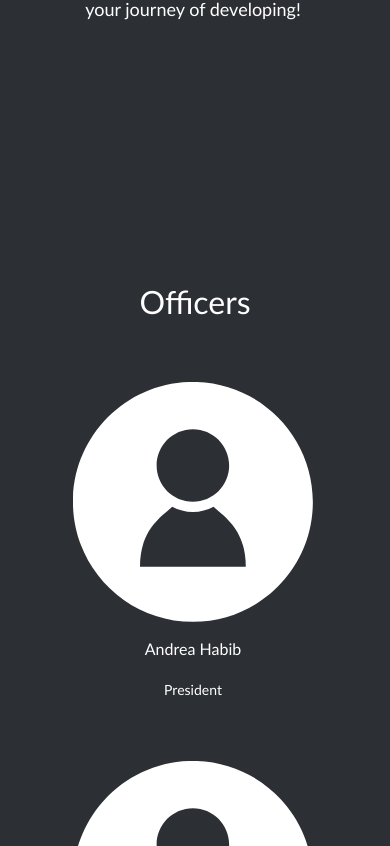
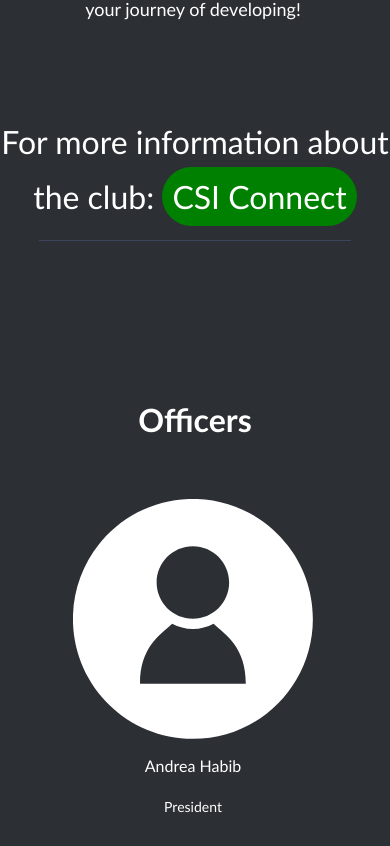
Before and after one commit to AndreaHabib/club_hackathon, a React (Create React App) app: page / in a window 390 px wide. Shown: the part 2758-3604 px from the top of the page. Built offline with nearby package versions, Linux system fonts and the light colour scheme.

Commit message:
FEAT: finished final touches, polished website, fixed responsiveness

```diff
--- a/src/App.css
+++ b/src/App.css
@@ -19,6 +19,7 @@ body {
   font-family: "Gill Sans", Arial, Helvetica, sans-serif, "Gill Sans MT",
     "Trebuchet MS";
   color: black;
+  background-color: #1e1c2b;
   text-align: left;
 }
 html {
--- a/src/components/Contact.js
+++ b/src/components/Contact.js
@@ -2,12 +2,15 @@ import React, { Component } from "react";
 import Form from "./Form";
 import Info from "./Info";
 import "./styles/Contact.css";
+import flame from "./assets/flame-success.png";
 
 export default class Contact extends Component {
   render() {
     return (
-      <div className="contact">
-        <h1 className="header">Contact Us</h1>
+      <div id="contact" className="contact">
+        <h1 className="header">
+          <strong>Contact Us</strong>
+        </h1>
         <div className="row">
           <div className="box">
             <Form />
@@ -16,6 +19,18 @@ export default class Contact extends Component {
             <Info />
           </div>
         </div>
+        <img className="flame" src={flame} alt="flame" />
+        <h1 className="join-now">
+          What are you waiting for? <br></br>
+          <a
+            className="ref"
+            href="https://forms.gle/P9j5z97R1hqAHyPo9"
+            target="_blank"
+            rel="noreferrer"
+          >
+            Join us Now!
+          </a>
+        </h1>
       </div>
     );
   }
--- a/src/components/Membership.js
+++ b/src/components/Membership.js
@@ -39,8 +39,27 @@ export default class Membership extends Component {
               </p>
             </div>
           </div>
+          <div>
+            <h1 className="info">
+              For more information about the club:{" "}
+              <a
+                className="ref"
+                href="https://csi.campuslabs.com/engage/organization/hack_a_project"
+                target="_blank"
+                rel="noreferrer"
+              >
+                CSI Connect
+              </a>
+            </h1>
+          </div>
+          <hr
+            align="center"
+            style={{ color: "#7289da", width: "80%", margin: "auto" }}
+          ></hr>
           <div className="team">
-            <h1 className="header">Officers</h1>
+            <h1 className="header">
+              <strong>Officers</strong>
+            </h1>
             <div className="row">
               <div className="box">
                 <a
@@ -87,7 +106,9 @@ export default class Membership extends Component {
                 </a>
               </div>
             </div>
-            <h1 className="header">Committees</h1>
+            <h1 className="header">
+              <strong>Committees</strong>
+            </h1>
             <div className="row">
               <div className="box">
                 <a
@@ -134,6 +155,10 @@ export default class Membership extends Component {
                 </a>
               </div>
             </div>
+            <div>
+              <i class="fas fa-user fa-3x"></i>
+              <h1 className="members-amount">And 40+ amazing members!</h1>
+            </div>
           </div>
         </div>
       </div>
--- a/src/components/styles/Contact.css
+++ b/src/components/styles/Contact.css
@@ -10,9 +10,31 @@
   width: 50%;
 }
 
+.flame {
+  width: 30rem;
+  padding-top: 10px;
+  padding-bottom: 20px;
+}
+
+.ref {
+  text-decoration: none;
+  color: white;
+  background-color: indigo;
+  padding: 10px;
+  border-radius: 10px;
+  line-height: 70px;
+}
+
+.join-now {
+  padding-bottom: 100px;
+}
+
 @media screen and (max-width: 768px) {
   .contact .row .box {
     width: 100%;
+  }
+  .flame {
+    width: 15rem;
   }
 }
 
--- a/src/components/styles/Membership.css
+++ b/src/components/styles/Membership.css
@@ -4,6 +4,25 @@
   justify-content: center;
   align-items: center;
   margin-bottom: 100px;
+}
+
+h1.info a.ref {
+  text-decoration: none;
+  color: white;
+  padding: 10px;
+  line-height: 70px;
+  background-color: green;
+  border-radius: 100px;
+  font-size: xx-large;
+}
+
+h1.info {
+  font-size: xx-large;
+}
+
+.members-amount {
+  padding-bottom: 100px;
+  font-size: xx-large;
 }
 
 .member_image {
```
Also changed, not shown: src/components/assets/flame-success.png (added).
